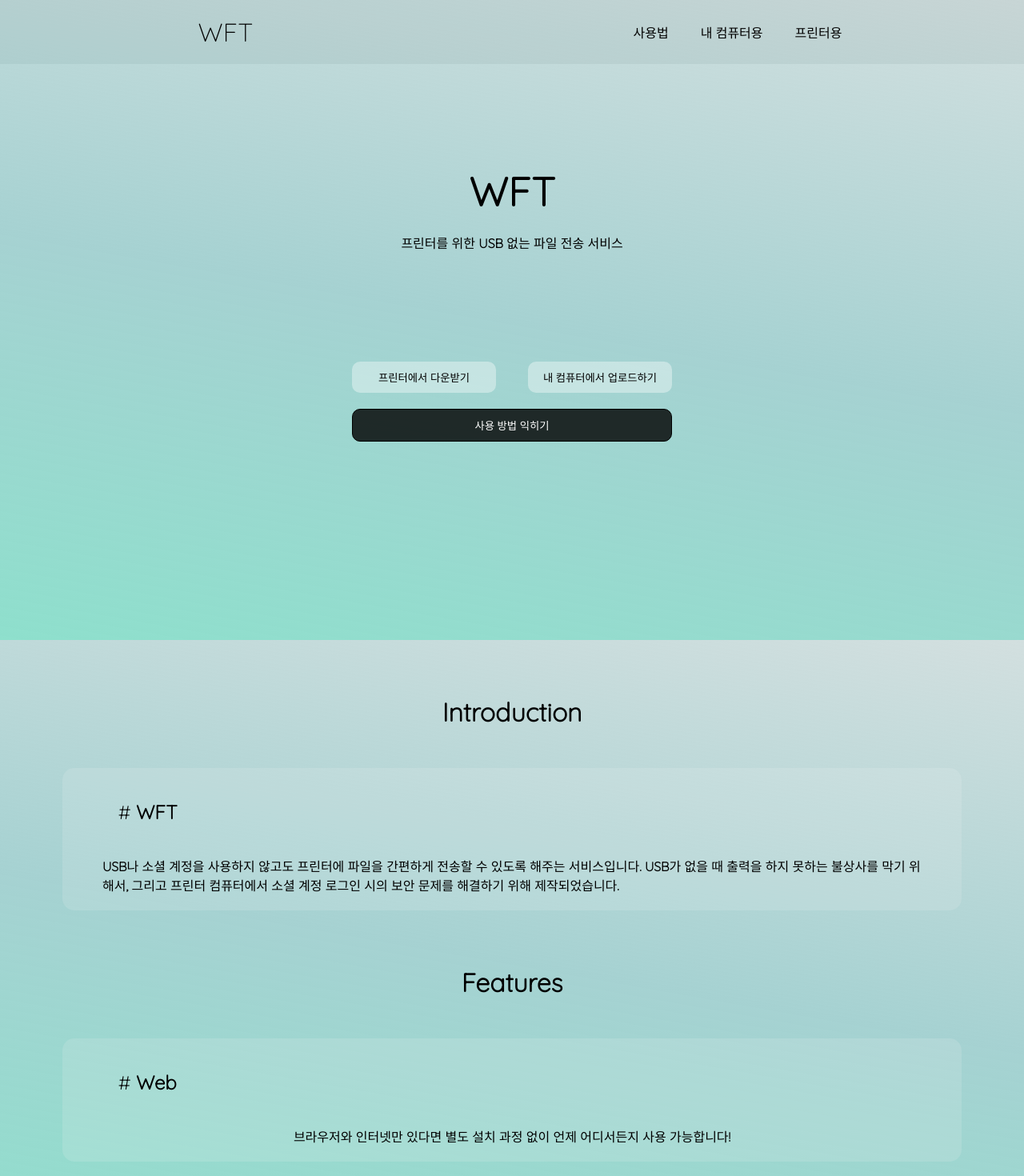
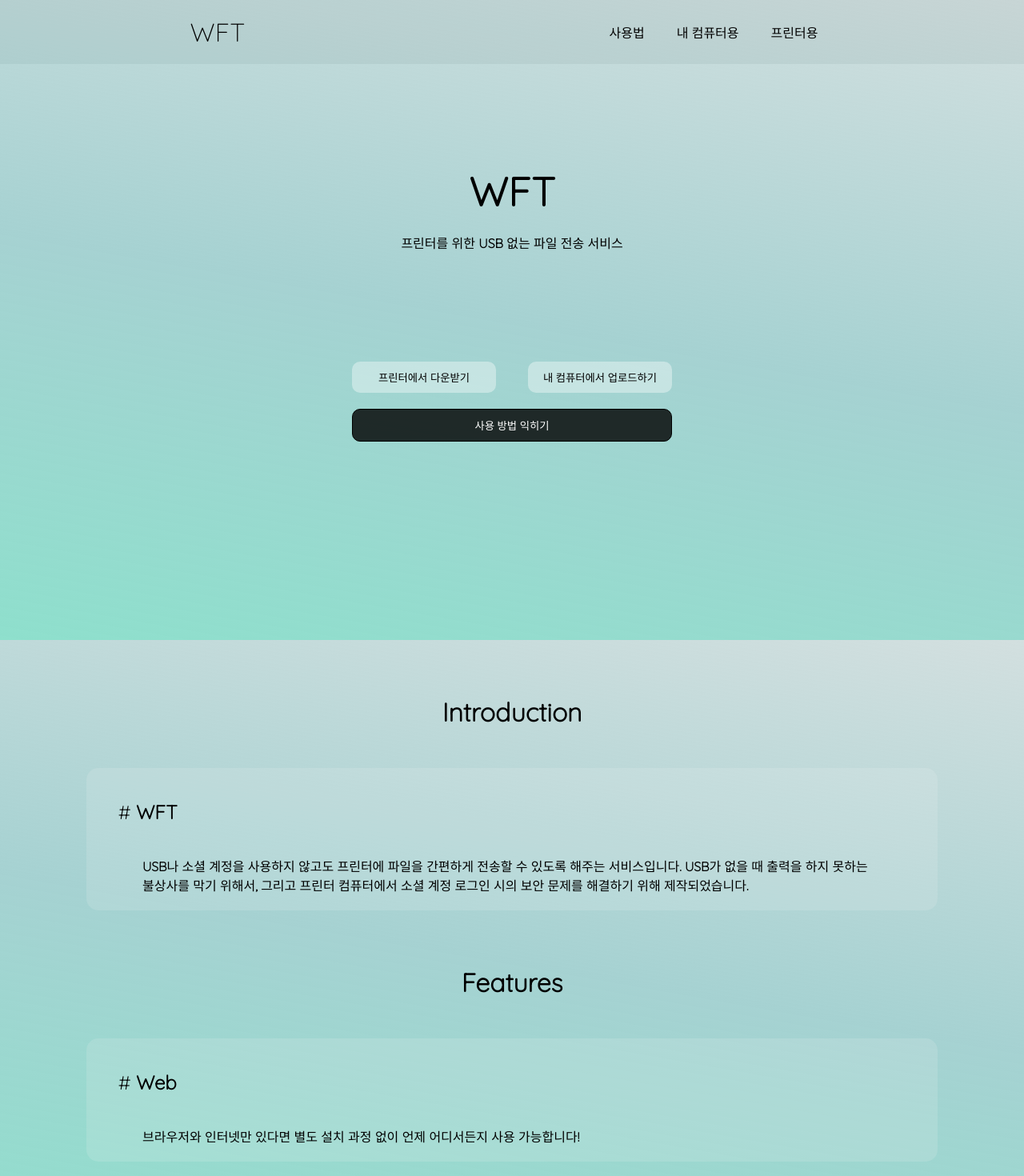
Before and after one commit to sjsh-sujebi/wapt-frontend, a React (Create React App) app: page / in a window 1280 px wide. Shown: the top 1470 px of the page at 80% size. Built offline with nearby package versions, Linux system fonts and the light colour scheme.

Commit message:
fix padding issue

```diff
--- a/src/styles/HowToUse.css
+++ b/src/styles/HowToUse.css
@@ -35,6 +35,7 @@ a {
     position: relative;
     padding-left: 50px;
     padding-right: 50px;
+    width: calc(80vw - 100px);
     text-align: left !important;
 }
 
--- a/src/styles/TopNav.css
+++ b/src/styles/TopNav.css
@@ -12,7 +12,7 @@
     background-color: rgba(8, 54, 42, 0.05);
     position: fixed;
     max-width: 100vw !important;
-    width: 100vw;
+    width: calc(100vw - 40px);
 
     top: 0;
     z-index: 2;
```
